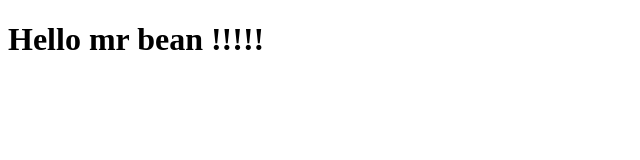
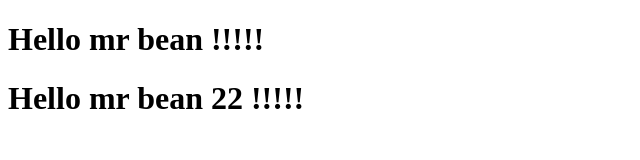
Before and after one commit to Soumia-Ou/Essay_Soumia_With_Git, a plain HTML site: page index.html in a window 1280 px wide. Shown: the whole page, without its empty margins (0-640 px from the left). Drawn offline with Linux system fonts and the light colour scheme.

Commit message:
fist essay

```diff
--- a/index.html
+++ b/index.html
@@ -7,5 +7,6 @@
 </head>
 <body>
     <h1> Hello mr bean !!!!!</h1>
+    <h1> Hello mr bean 22 !!!!!</h1>
 </body>
 </html>
```
